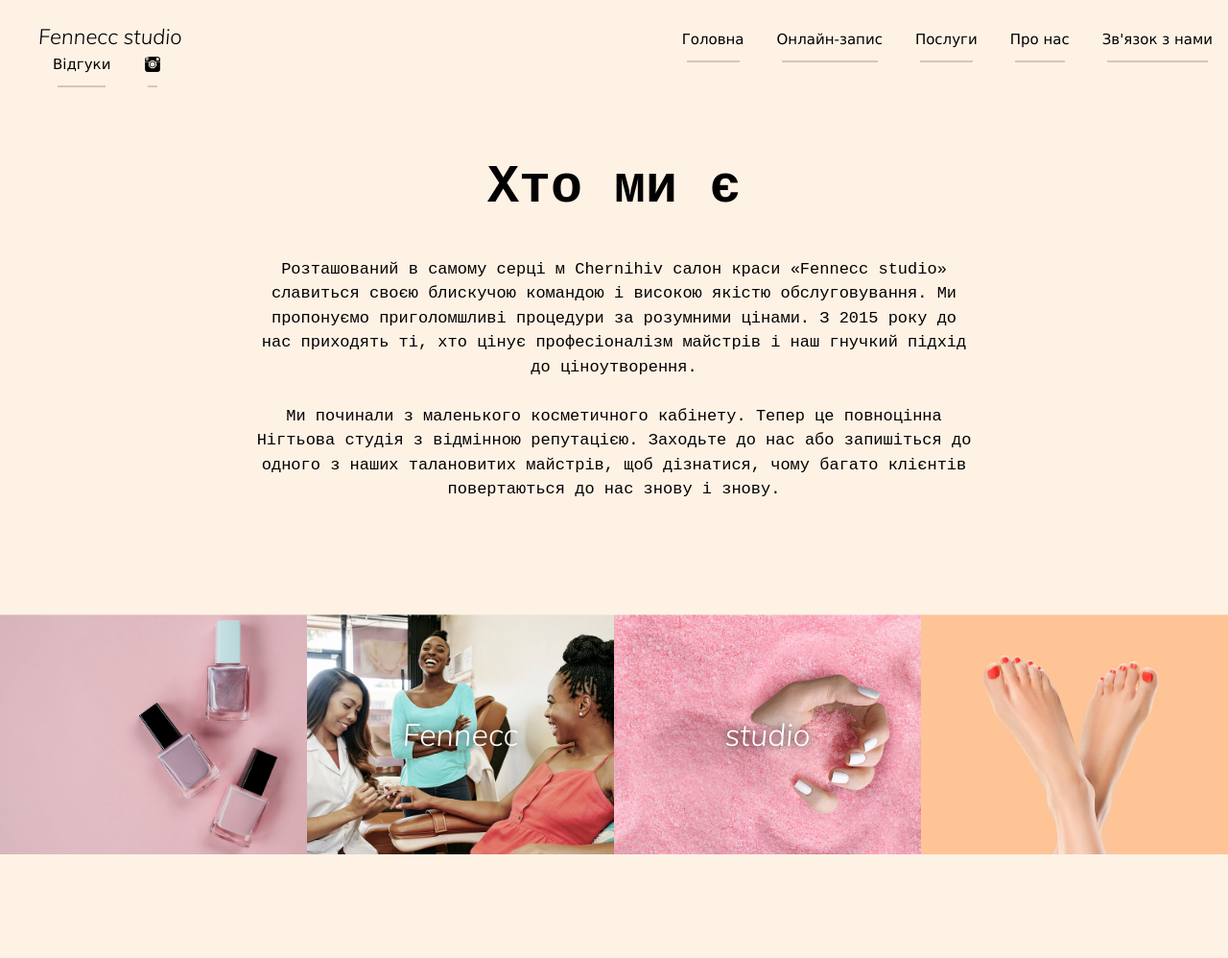
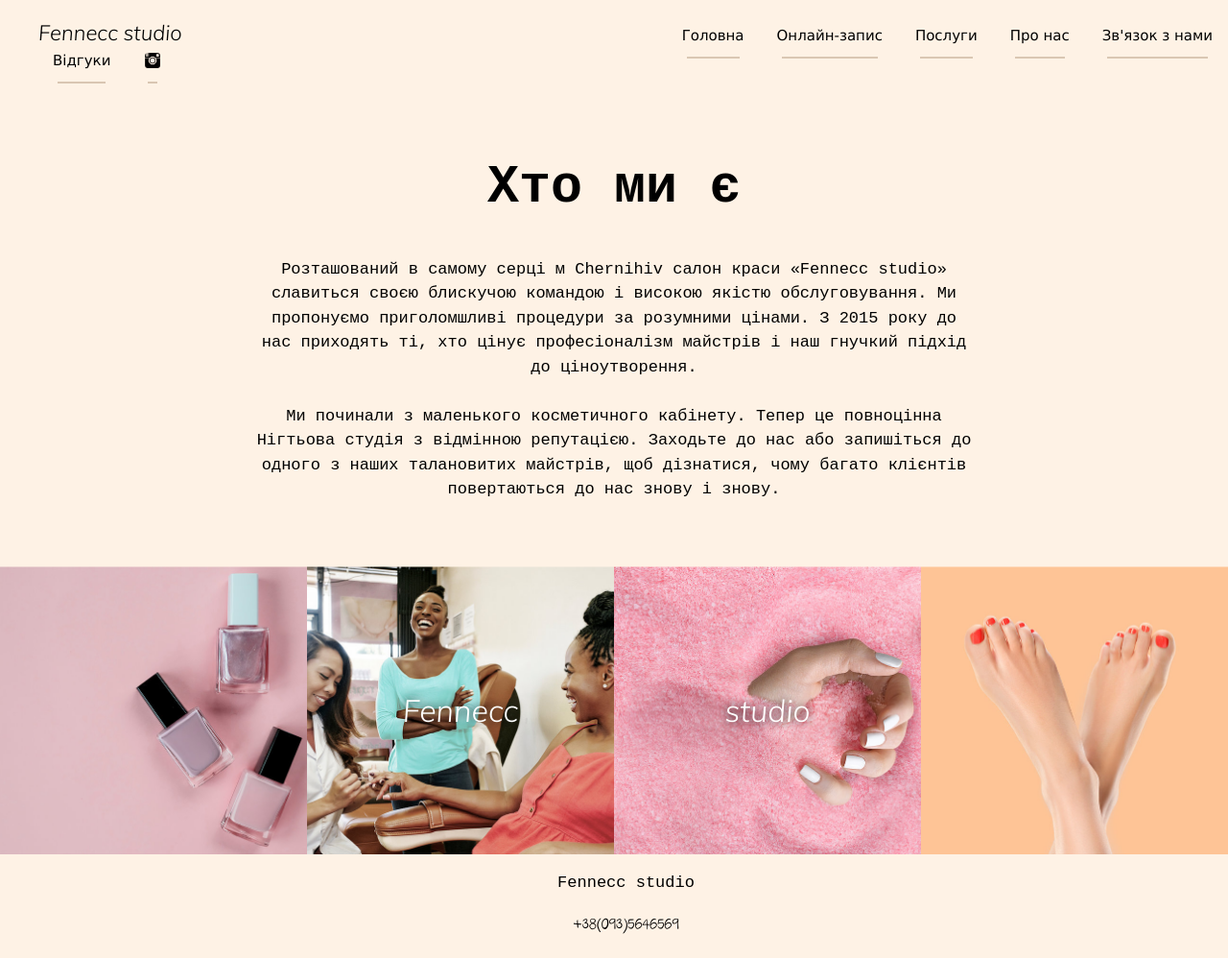
Before and after one commit to Nushikian/nails-website, a plain HTML site: page overus.html in a window 1280 px wide. Shown: the whole page at 96% size. Before the commit the page ends 890 px from the top, so only its background shows below. Drawn offline with Linux system fonts and the light colour scheme.

Commit message:
New page

```diff
--- a/css/overus.css
+++ b/css/overus.css
@@ -9,12 +9,12 @@ body{
 .header{
     position: fixed;
     width: 100%;
-    height: 7%;
+    height: 8%;
     background-color:#fef2e5;
     padding: 20px 0 0 25px;
     z-index: 1000;
     margin: 0;
-    top: 4px;
+    top: 0px;
     left: 15px;
 }
 #name{
@@ -23,9 +23,13 @@ body{
     font-size: 22px;
 }
 @font-face {
-    font-family: Mulish-LightItalic;
+    font-family: 'Mulish-LightItalic';
     src: url(../fonts/Mulish-LightItalic.ttf);
 }
+    @font-face {
+        font-family: 'qoute' ;
+        src: url(../fonts/qoute.ttf);
+    }
 a{
     text-decoration: none;
     color: black;
@@ -88,17 +92,17 @@ p{
 .slider{
     position: static;
     width: 100%;
-    height: 250px;
+    height: 300px;
     display: flex;
     justify-content: center;
     align-items: center;
-    padding: 200px 0 0 0;
+    padding: 200px 0 130px 0;
 }
 .item{
     display:inline-flex;
     justify-content: center;
     align-items: center;
-    height: 250px;
+    height: 300px;
     background-color:#fef2e5;
     flex-basis: 25%;
     transition: all 0.2s;
@@ -141,3 +145,22 @@ p{
         flex-grow: 30%;
     }
 }
+
+.footer{
+    background-color:#fef2e5;
+    width: 100%;
+    height: 80px;
+    background-color:#fef2e5;
+    padding: 20px 0 0 25px;
+}
+.number{
+    position: relative;
+    font-family: qoute;
+    text-align: center;
+    top:-40px;
+    padding-bottom: 20px;
+}
+.name2{
+    padding-right: 40%;
+    font-size: 22px;
+}
--- a/css/services.css
+++ b/css/services.css
@@ -283,3 +283,7 @@ h1{
     top:-40px;
     padding-bottom: 20px;
 }
+#name2{
+    padding-right: 40%;
+    font-size: 22px;
+}
--- a/overus.html
+++ b/overus.html
@@ -34,6 +34,10 @@
     <div class="item item-4"></div>
 </div>
 
+<div class="footer">
+    <span class="name2"><p align="center">Fennecc studio</p></span>
+    <p class="number">+38(093)5646569</p>
+</div>
 
 </body>
 </html>
```
Also changed, not shown: services.html (+1 -1 lines).
